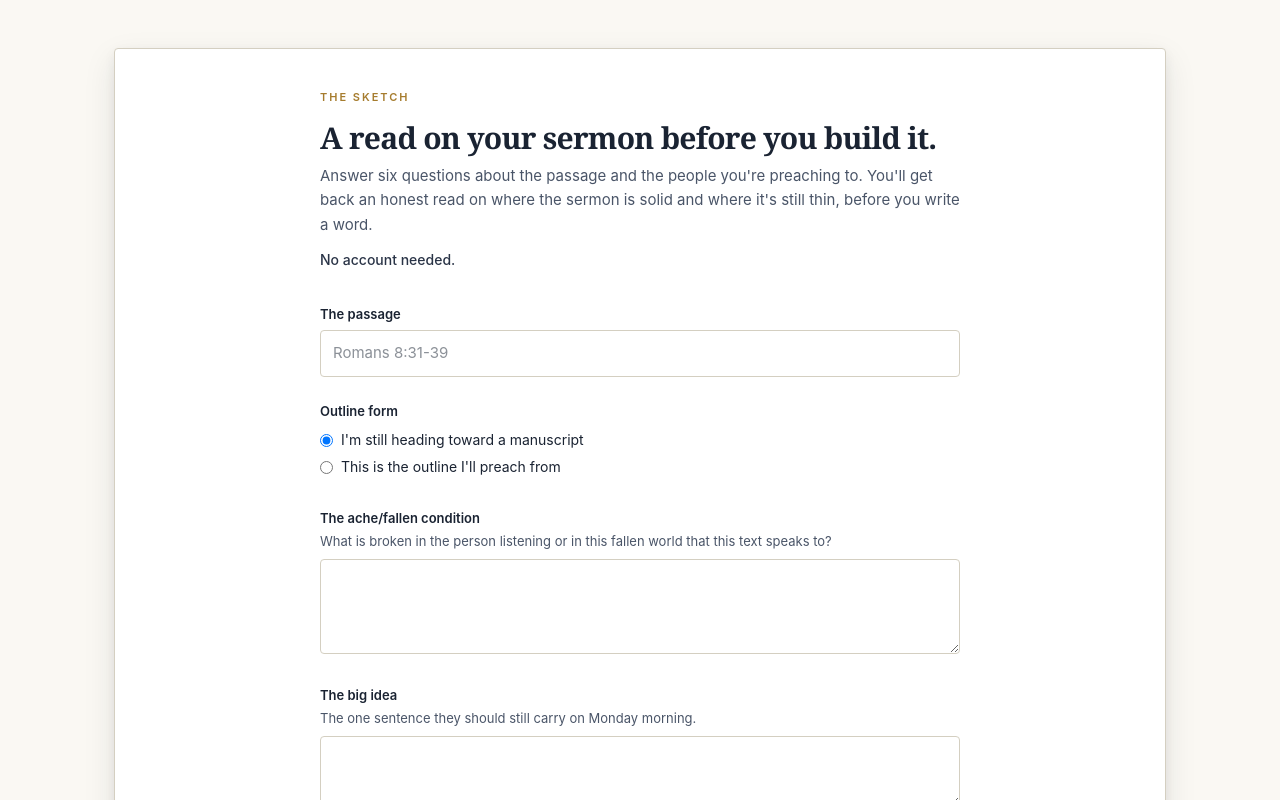
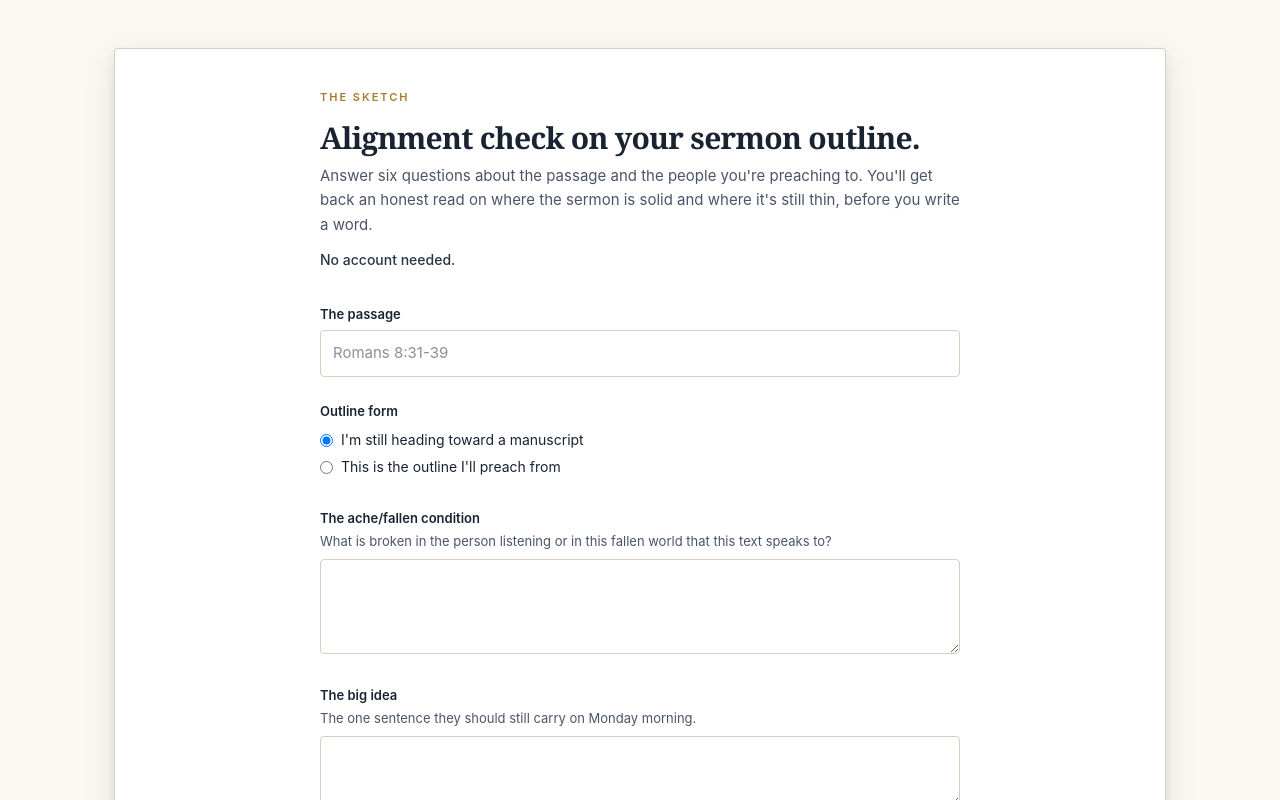
Before and after one commit to cdaukas/sermon-coach-site, a Next.js app: page /sketch in a window 1280 px wide. Shown: the top 800 px of the page. Built offline with nearby package versions, Linux system fonts and the light colour scheme.

Commit message:
Align public Sketch heading with authed copy.
Co-authored-by: Cursor <cursoragent@cursor.com>

```diff
--- a/src/components/sketch/PublicSketchWorkspace.tsx
+++ b/src/components/sketch/PublicSketchWorkspace.tsx
@@ -24,7 +24,7 @@ const SAVE_FAILURE_COPY =
 
 const PUBLIC_HEADER: SketchIntakeHeaderCopy = {
   eyebrow: "THE SKETCH",
-  heading: "A read on your sermon before you build it.",
+  heading: "Alignment check on your sermon outline.",
   subhead:
     "Answer six questions about the passage and the people you're preaching to. You'll get back an honest read on where the sermon is solid and where it's still thin, before you write a word.",
   note: "No account needed.",
```
